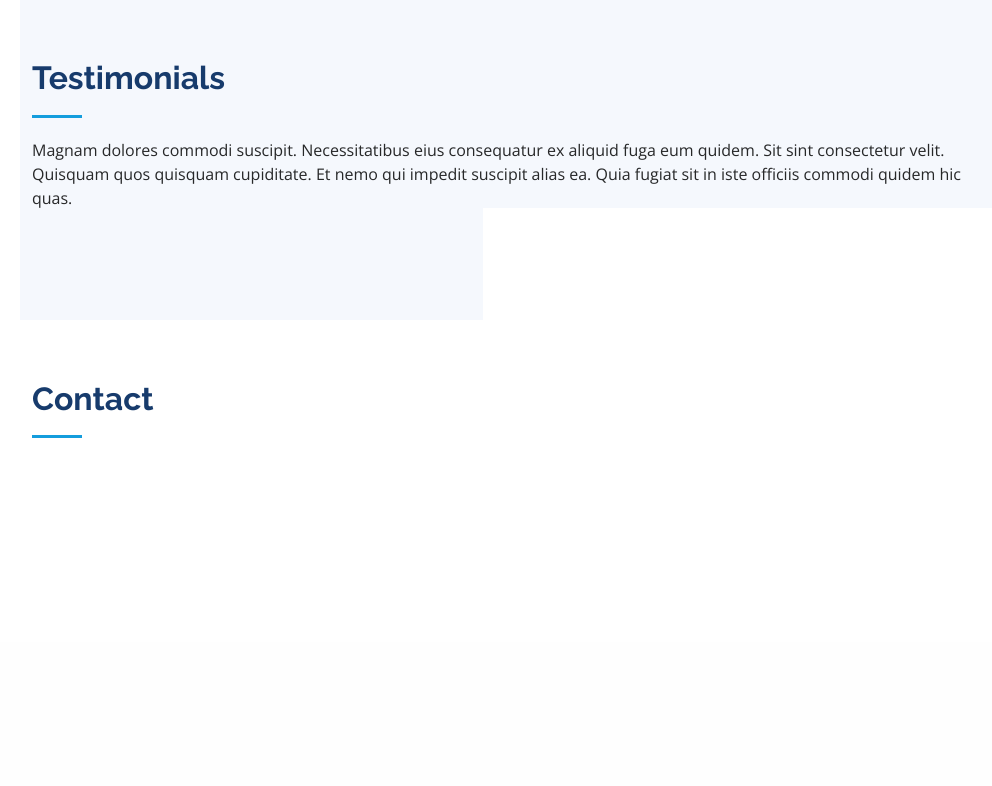
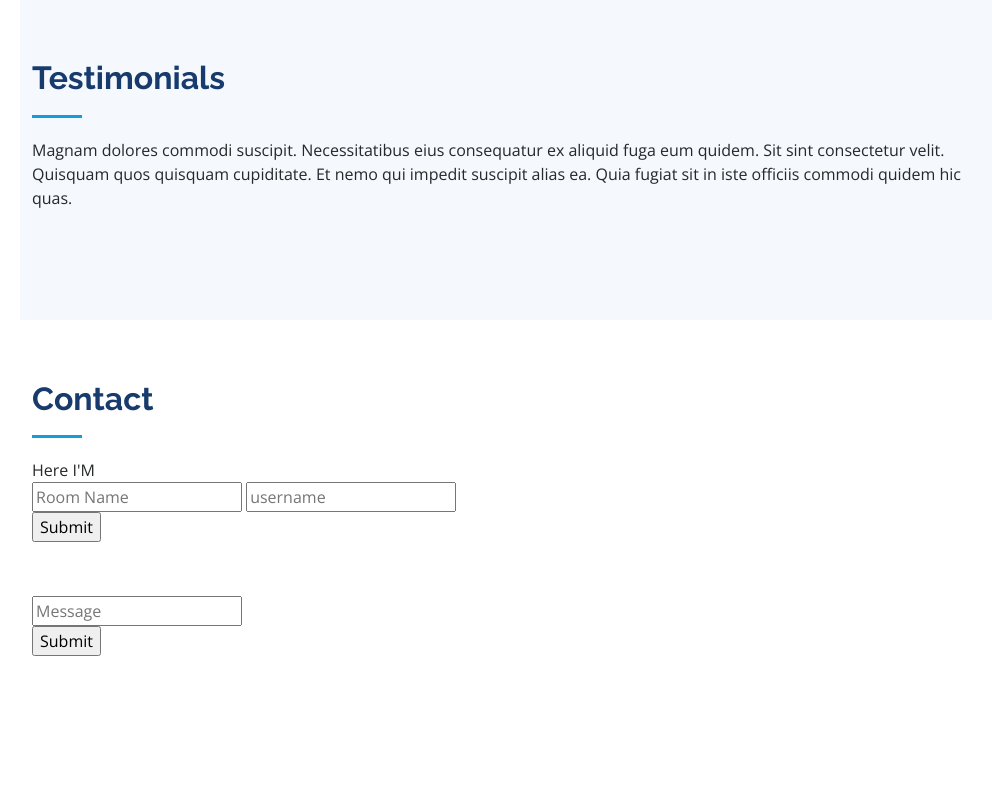
Before and after one commit to KialoHezz/full-backend, a Django app: page / in a window 1280 px wide. Shown: the part 2333-3119 px from the top of the page, without its empty margins (280-1272 px from the left). Before the commit the page ends 2771 px from the top, so only its background shows below. Run offline with Django 4.2, Linux system fonts and the light colour scheme; the visitor is signed in with stand-in values (Sample User, id 1); some libraries are stand-ins or nearby versions.

Commit message:
crossing cheching if the room exist in db

```diff
--- a/blog/admin.py
+++ b/blog/admin.py
@@ -1,4 +1,6 @@
 from django.contrib import admin
-from .models import Feature
+from .models import Feature,Room,Message
 
 admin.site.register(Feature)
+admin.site.register(Room)
+admin.site.register(Message)
--- a/blog/urls.py
+++ b/blog/urls.py
@@ -10,5 +10,6 @@
     path('logout/', views.logout , name='logout'),
     path('post/<int:pk>/', views.post , name='post'),
     path('search/', views.search , name='search'),
-
+    path('<str:room>/', views.room , name='room'),
+    path('checkview', views.checkview , name='checkview'),
 ]
--- a/blog/views.py
+++ b/blog/views.py
@@ -4,7 +4,7 @@
 from .models import Feature
 import json
 import urllib.request
-
+from .models import Room,Message
 # Inside dictionary have Key and Value ,therefore ,to access value you can use the key
 def index(request):
     name = 'Hezron'
@@ -92,3 +92,28 @@
         data={}
         city = ""
     return render(request, 'blog/search.html',{'city':city, 'data':data})
+
+def room(request,room):
+    username = request.GET.get('username')
+    room_details = Room.objects.get(name=room)
+
+    ctx = {
+        'username': username,
+        'room_details': room_details,
+    }
+    return render(request, 'blog/room.html', ctx)
+
+# function is checking if the room
+# and user is existing to the database or
+# crossing checking the existance
+def checkview(request):
+    room = request.POST['room']
+    username =  request.POST['username']
+
+    if Room.objects.filter(name=room).exists():
+        return redirect('/'+room+'/?username='+username)
+
+    else:
+        new_room = Room.objects.create(name=room)
+        new_room.save()
+        return redirect('/'+room+'/?username='+username)
--- a/myapp/settings.py
+++ b/myapp/settings.py
@@ -128,3 +128,5 @@
 # https://docs.djangoproject.com/en/4.0/ref/settings/#default-auto-field
 
 DEFAULT_AUTO_FIELD = 'django.db.models.BigAutoField'
+
+APPEND_SLASH=False
--- a/templates/blog/index.html
+++ b/templates/blog/index.html
@@ -267,7 +267,24 @@
             <p>
               Here I'M
             </p>
+            <form action="checkview" method="POST">
+              {% csrf_token %}
+              <input type="room" name="room" placeholder="Room Name" required>
+              <input type="room" name="username" placeholder="username" required><br>
+              <input type="submit" name="submit">
+
+            </form>
           </div>
+          <!-- for messages -->
+           <form action="" method="POST">
+              {% csrf_token %}
+              <input type="hidden" name="room" placeholder="Room Name" required>
+              <input type="hidden" name="username" placeholder="username" required><br>
+              <input type="text" name="message" placeholder="Message" required><br>
+
+              <input type="submit" name="submit">
+
+            </form>
 
       </section>
       <!-- End Contact Section -->
--- /dev/null
+++ b/templates/blog/room.html
@@ -0,0 +1,2 @@
+{{username}}
+{{room_details.id}}
```
Also changed, not shown: blog/models.py (+11 -0 lines), blog/migrations/0002_message_room.py (added).
